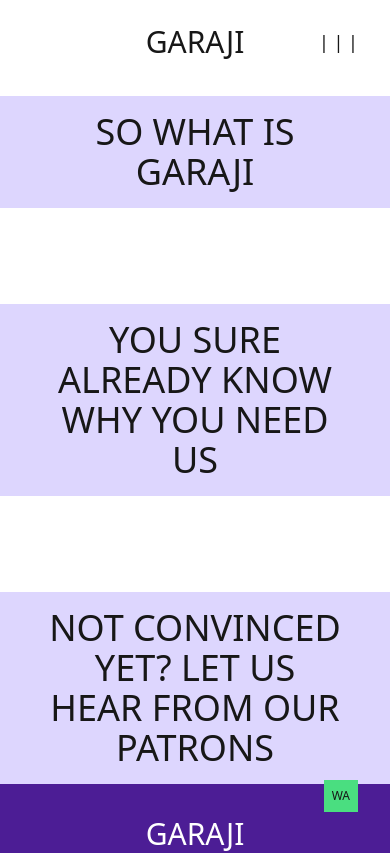
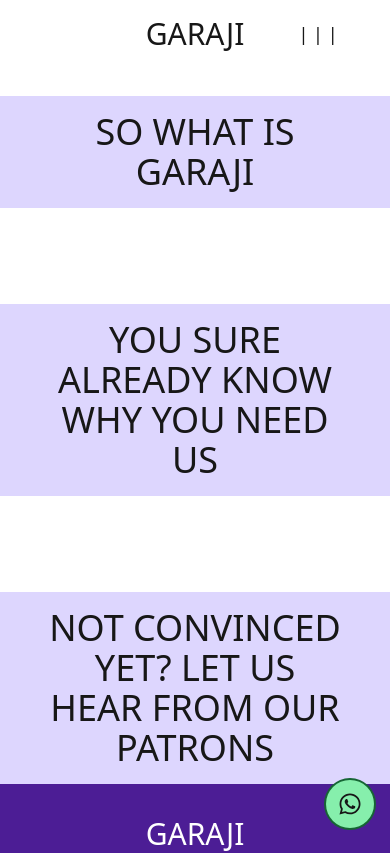
Before and after one commit to rubensiregar/code-challenge, a Next.js app: page /about in a window 390 px wide. Shown: the top 853 px of the page. Built offline with nearby package versions, Linux system fonts and the light colour scheme.

Commit message:
debug sidebar

```diff
--- a/package.json
+++ b/package.json
@@ -14,7 +14,8 @@
     "contentful-cli": "^3.5.6",
     "next": "15.0.2",
     "react": "19.0.0-rc-02c0e824-20241028",
-    "react-dom": "19.0.0-rc-02c0e824-20241028"
+    "react-dom": "19.0.0-rc-02c0e824-20241028",
+    "react-icons": "^5.3.0"
   },
   "devDependencies": {
     "@types/node": "^20",
--- a/src/app/layout.tsx
+++ b/src/app/layout.tsx
@@ -4,6 +4,7 @@ import "./globals.css";
 import Navbar from "@/components/Navbar";
 import Footer from "@/components/Footer";
 import WAButton from "@/components/WAButton";
+import NavPro from "@/components/NavPro";
 
 const geistSans = localFont({
     src: "./fonts/GeistVF.woff",
@@ -31,7 +32,7 @@ export default function RootLayout({
             <body
                 className={`${geistSans.variable} ${geistMono.variable} antialiased relative`}
             >
-                <div className="fixed w-screen z-10 bg-white top-0">
+                <div className="fixed w-screen z-50 bg-white top-0">
                     <Navbar />
                 </div>
                 <WAButton />
--- a/src/components/CardDesc.tsx
+++ b/src/components/CardDesc.tsx
@@ -44,14 +44,14 @@ const CardDesc: React.FunctionComponent<ICardDescProps> = ({
 
     if (orientation === "right" || !orientation) {
         return (
-            <div className="flex justify-evenly md:flex-row md:gap-12 gap-4 p-8 w-full bg-violet-100 md:p-12 rounded-lg flex-col">
+            <div className="flex justify-evenly md:flex-row md:gap-12 gap-4 p-8 w-full bg-violet-100 md:p-12 rounded-lg shadow-2xl flex-col">
                 <IniGambar />
                 <IniTipografi />
             </div>
         );
     } else {
         return (
-            <div className="flex justify-evenly md:flex-row md:gap-12 gap-4 p-8 w-full bg-violet-100 md:p-12 rounded-lg flex-col-reverse">
+            <div className="flex justify-evenly md:flex-row md:gap-12 gap-4 p-8 w-full bg-violet-100 md:p-12 rounded-lg shadow-2xl flex-col-reverse">
                 <IniTipografi />
                 <IniGambar />
             </div>
--- a/src/components/MenuButton.tsx
+++ b/src/components/MenuButton.tsx
@@ -14,7 +14,7 @@ const MenuButton: React.FunctionComponent<IMenuButtonProps> = ({
         <div>
             <Link
                 href={haref}
-                className="text-lg font-thin py-2 px-4 min-w-32 text-center hover:text-violet-500 transition ease-in-out delay-100"
+                className="text-sm md:text-lg font-thin py-2 px-2 min-w-32 text-center hover:text-violet-500 transition ease-in-out delay-100"
             >
                 {label}
             </Link>
--- /dev/null
+++ b/src/components/NavPro.tsx
@@ -0,0 +1,69 @@
+"use client";
+import React, { useEffect, useState } from "react";
+import { GiHamburgerMenu } from "react-icons/gi";
+import { BsShare } from "react-icons/bs";
+import MenuButton from "./MenuButton";
+
+const NavPro = () => {
+    const [isOpen, setIsOpen] = useState(false);
+    const handleSideToggle = () => {
+        setIsOpen(!isOpen);
+    };
+    useEffect(() => {
+        const handleEscKeyPress = (e: any) => {
+            if (e.keyCode === 27 && isOpen) {
+                setIsOpen(false);
+            }
+        };
+        // ---------------------------------------------------------------------
+        if (isOpen) {
+            document.body.style.setProperty("overflow", "hidden");
+        } else {
+            document.body.style.removeProperty("overflow");
+        }
+        document.addEventListener("keydown", handleEscKeyPress);
+        return () => {
+            document.removeEventListener("keydown", handleEscKeyPress);
+        };
+    }, [isOpen]);
+
+    return (
+        <nav className="bg-red-400 flex  w-full items-center justify-between px-6 h-16  text-gray-700 border-b border-gray-200 z-10">
+            <div className="flex items-center">
+                <button
+                    className="mr-2"
+                    aria-label="Open Menu"
+                    onClick={handleSideToggle}
+                >
+                    <GiHamburgerMenu className="text-3xl" />
+                </button>
+            </div>
+
+            {/* KLIK BLANK SPACE UNTUK TUTUP SIDEBAR  */}
+            {isOpen && (
+                <div className="z-10 fixed inset-0 transition-opacity">
+                    <div
+                        onClick={() => setIsOpen(false)}
+                        className="absolute inset-0 bg-black opacity-50"
+                        tabIndex={0}
+                    ></div>
+                </div>
+            )}
+
+            <aside
+                className={`transform top-0 left-0 w-64 bg-white fixed h-full overflow-auto ease-in-out transition-all duration-300 z-30 ${
+                    isOpen ? "translate-x-0" : "-translate-x-full"
+                }`}
+            >
+                <div className="flex flex-col gap-8">
+                    <MenuButton label="services" haref="/services" />
+                    <MenuButton label="products" haref="/products" />
+                    <MenuButton label="about us" haref="/about" />
+                    <MenuButton label="our teams" haref="/teams" />
+                </div>
+            </aside>
+        </nav>
+    );
+};
+
+export default NavPro;
--- a/src/components/Navbar.tsx
+++ b/src/components/Navbar.tsx
@@ -1,17 +1,38 @@
+"use client";
 import * as React from "react";
 import MenuButton from "./MenuButton";
 import Link from "next/link";
 
 const Navbar: React.FunctionComponent = () => {
+    const [isOpen, setIsOpen] = React.useState(false);
+    const handleSideToggle = () => {
+        setIsOpen(!isOpen);
+    };
+    React.useEffect(() => {
+        const handleEscKeyPress = (e: any) => {
+            if (e.keyCode === 27 && isOpen) {
+                setIsOpen(false);
+            }
+        };
+        // ---------------------------------------------------------------------
+        if (isOpen) {
+            document.body.style.setProperty("overflow", "hidden");
+        } else {
+            document.body.style.removeProperty("overflow");
+        }
+        document.addEventListener("keydown", handleEscKeyPress);
+        return () => {
+            document.removeEventListener("keydown", handleEscKeyPress);
+        };
+    }, [isOpen]);
     return (
-        <nav className="flex justify-center lg:justify-between gap-8 py-6 px-20 items-center">
+        <nav className="flex justify-center lg:justify-between gap-8 py-4 px-20 items-center">
             <Link
                 className="uppercase px-4 text-thin text-3xl font-extralight hover:text-violet-400 transition ease-in-out delay-100"
                 href="/"
             >
                 garaji
             </Link>
-
             <div className="hidden gap-8 lg:flex">
                 <MenuButton label="services" haref="/services" />
                 <MenuButton label="products" haref="/products" />
@@ -21,9 +42,44 @@ const Navbar: React.FunctionComponent = () => {
             <div className="hidden lg:block">
                 <MenuButton label="contacts" haref="/contacts" />
             </div>
-            <div className="absolute right-4 lg:hidden">
-                <MenuButton label="| | |" haref="/" />
+            <div
+                onClick={handleSideToggle}
+                className="absolute right-2 lg:hidden text-lg font-thin py-2 px-4 min-w-32 text-center hover:text-violet-500 transition ease-in-out delay-100"
+            >
+                | | |
             </div>
+
+            <aside
+                className={`transform w-40 md:w-60 top-0 left-full center h-full p-8 fixed ease-in-out transition-all duration-200 z-20 bg-white ${
+                    isOpen ? "-translate-x-full" : "translate-x-full"
+                }`}
+            >
+                <div className="flex flex-col gap-12">
+                    <div onClick={handleSideToggle}>
+                        <MenuButton label="services" haref="/services" />
+                    </div>
+                    <div onClick={handleSideToggle}>
+                        <MenuButton label="products" haref="/products" />
+                    </div>
+                    <div onClick={handleSideToggle}>
+                        <MenuButton label="about us" haref="/about" />
+                    </div>
+                    <div onClick={handleSideToggle}>
+                        <MenuButton label="our teams" haref="/teams" />
+                    </div>
+                </div>
+            </aside>
+
+            {/* BLANK SPACE UNTUK TUTUP SIDEBAR  */}
+            {isOpen && (
+                <div className="z-10 fixed inset-0 transition-opacity">
+                    <div
+                        onClick={() => setIsOpen(false)}
+                        className="absolute inset-0 bg-black opacity-75"
+                        tabIndex={0}
+                    ></div>
+                </div>
+            )}
         </nav>
     );
 };
--- a/src/components/WAButton.tsx
+++ b/src/components/WAButton.tsx
@@ -1,14 +1,14 @@
 import * as React from "react";
 import FooterButton from "./FooterButton";
+import { FaWhatsapp } from "react-icons/fa6";
+import Link from "next/link";
 
 const WAButton: React.FunctionComponent = () => {
     return (
-        <div className="fixed p-2 text-xs right-8 bottom-8 z-10 bg-green-400">
-            <FooterButton
-                label="WA"
-                haref="https://wa.me/628982257484"
-                target="_blank"
-            />
+        <div className="rounded-full fixed p-3 right-4 bottom-4 md:right-8 md:bottom-8 z-10 bg-green-300 ring-2 ring-green-800 ">
+            <Link href="https://wa.me/628982257484" target="blank">
+                <FaWhatsapp className="size-6 md:size-8" />
+            </Link>
         </div>
     );
 };
```
Also changed, not shown: 1 other file (tests, documents, lock files or other folders).
